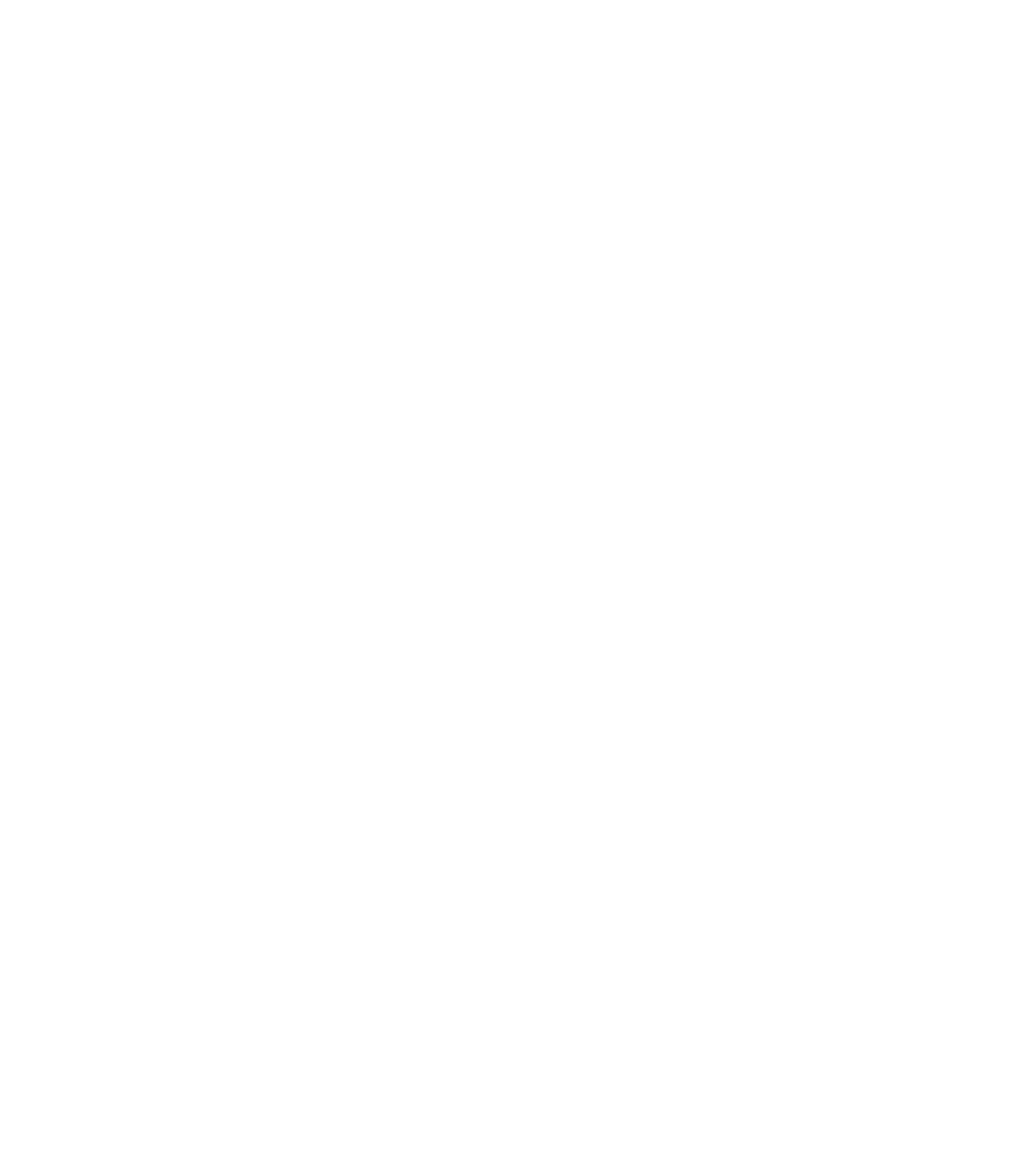
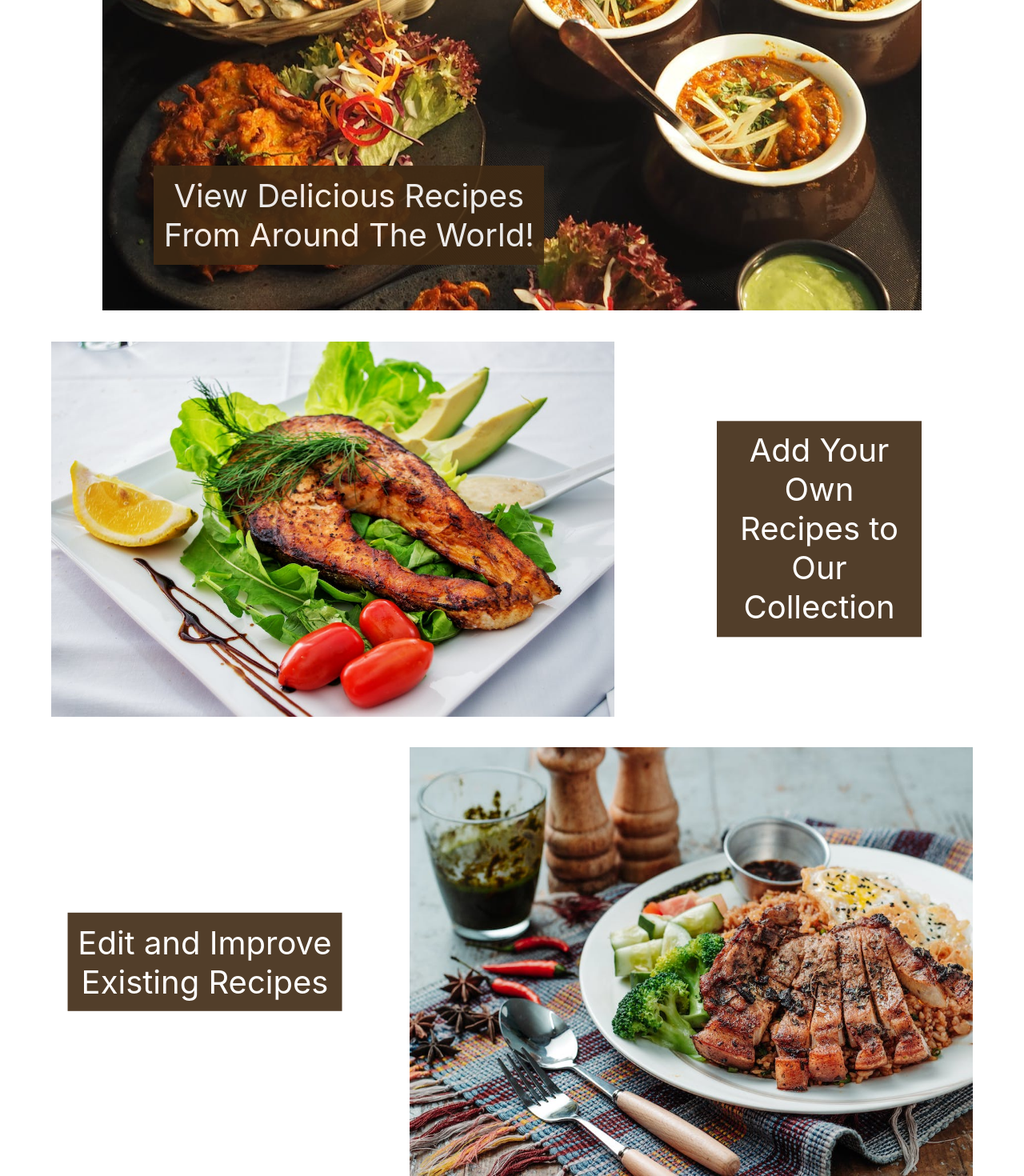
Before and after one commit to SANJANASOLANGA/ReactFoodRecipe, a React (Create React App) app in the folder Client/: page /adminhome in a window 1280 px wide. Shown: the part 265-1735 px from the top of the page at 80% size. Before the commit the page ends 800 px from the top, so only its background shows below. Built offline with nearby package versions, Linux system fonts and the light colour scheme.

Commit message:
Added texts for links

```diff
--- a/Client/src/components/home/AdminHome.js
+++ b/Client/src/components/home/AdminHome.js
@@ -3,6 +3,9 @@ import NavBarAdmin from "../NavBarAdmin";
 import { meta } from "../contact/content_option";
 import { Helmet, HelmetProvider } from "react-helmet-async";
 import { Container, Row, Col, Alert } from "react-bootstrap";
+import mainUserHome from "../../assets/mainUserHome.jpeg";
+import downloadRecipe from "../../assets/downloadRecipe.jpeg";
+import AddRecipe from "../../assets/AddRecipe.jpeg";
 
 export default function AdminHome() {
 
@@ -14,6 +17,26 @@ export default function AdminHome() {
           <meta charSet="utf-8" />
           <title>{meta.title} | Home</title>
         </Helmet>
+        <Container>
+          <div class="container-user">
+            <img src={mainUserHome} className="mainUserHome" alt="brand" />
+            <div class="mainUserHome-text">
+              <a href="/recipes-admin">View Delicious Recipes <br/> From Around The World! </a>
+            </div>
+          </div>
+          <div class="container-user-download">
+            <img src={downloadRecipe} className="downloadRecipe" alt="brand" />
+            <div class="downloadRecipe-text">
+              <a href="/create-receipe">Add Your Own Recipes to Our Collection </a>
+            </div>
+          </div>
+          <div class="container-user-add">
+            <img src={AddRecipe} className="addRecipe" alt="brand" />
+            <div class="addRecipe-text">
+              <a href="/edit-recipes">Edit and Improve <br/> Existing Recipes </a>
+            </div>
+          </div>
+        </Container>
       </Container>
     </HelmetProvider>
   );
```
